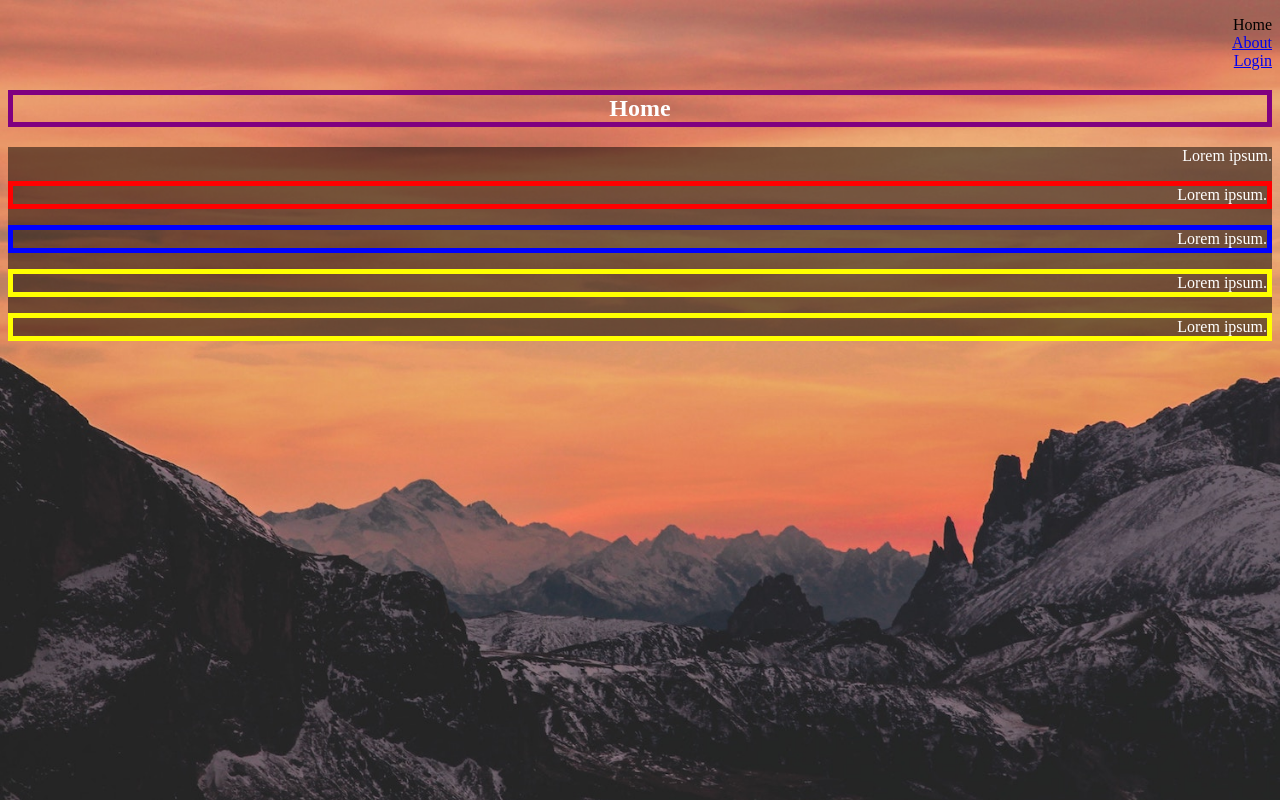
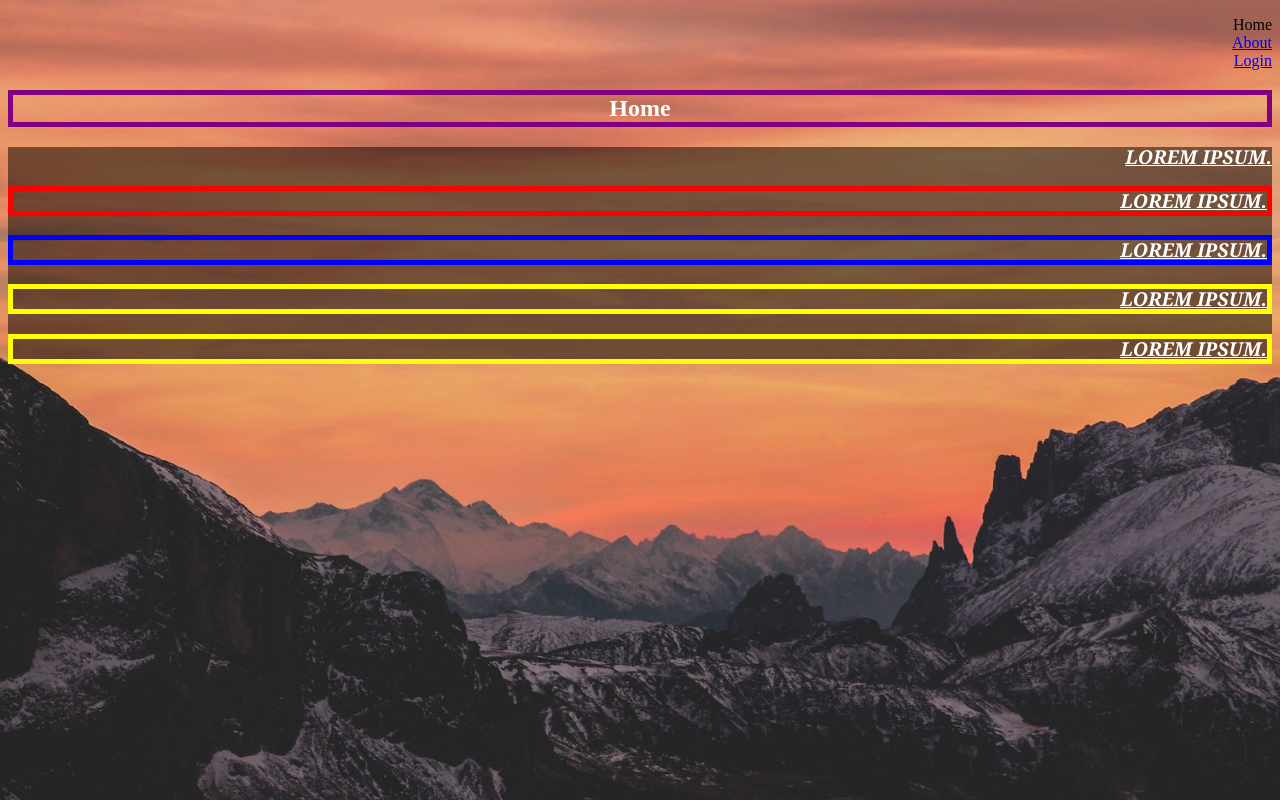
Before and after one commit to IamJamesRooke/ztm_web_developer, a plain HTML site: page 03_css/index.html in a window 1280 px wide. Drawn offline with Linux system fonts and the light colour scheme.

Commit message:
font properties css

```diff
--- a/03_css/style.css
+++ b/03_css/style.css
@@ -16,6 +16,13 @@ h2 {
 
 p{
     color: white;
+    text-decoration: underline;
+    text-transform: uppercase;
+    line-height: 20px;
+    font-style: italic;
+    font-weight: bold;
+    font-size: 120%;
+    font-family: Cambria, Cochin, Georgia, Times, 'Times New Roman', serif;
 }
 
 li {
```
